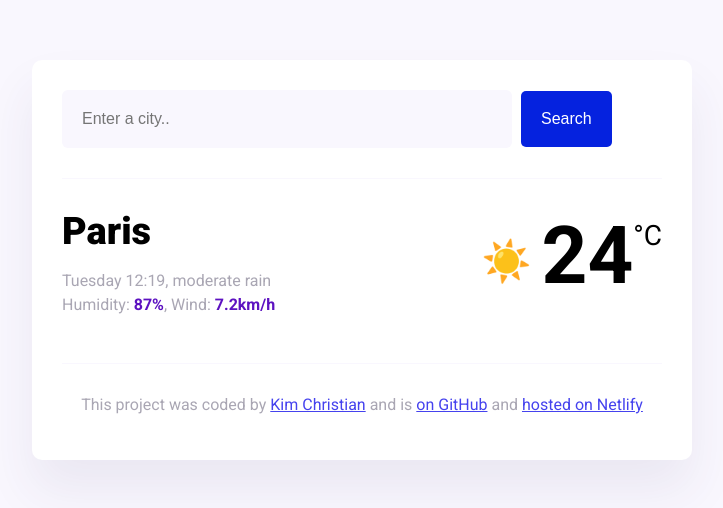
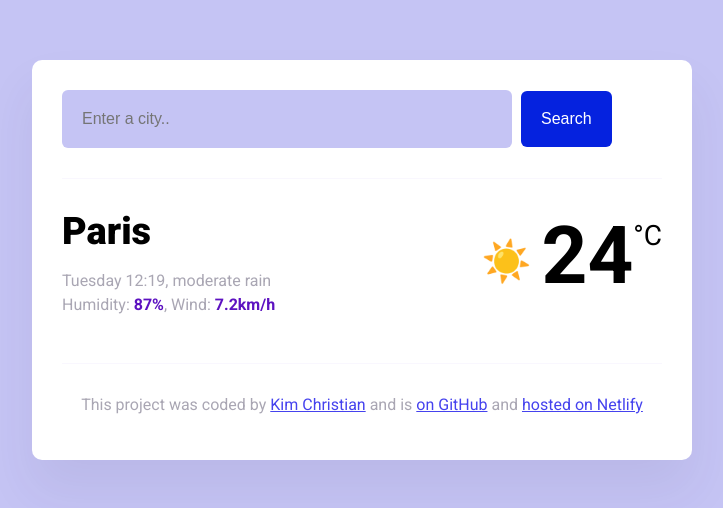
Before and after one commit to kimchris101/Final-Project, a plain HTML site: page index.html in a window 1280 px wide. Shown: the whole page, without its empty margins (278-1001 px from the left). Drawn offline with Linux system fonts and the light colour scheme.

Commit message:
Updated css
Changed background and search input color, Updated search button border radius

```diff
--- a/src/style.css
+++ b/src/style.css
@@ -1,5 +1,5 @@
 body {
-  background: #f9f7fe;
+  background: #c5c4f4;
   font-family: "Roboto", sans-serif;
 }
 
@@ -22,7 +22,7 @@ header {
 }
 
 .search-input {
-  background-color: #f9f7fe;
+  background-color: #c5c4f4;
   border: none;
   color: rgba(39, 33, 66, 0.4);
   font-size: 16px;
@@ -39,7 +39,7 @@ header {
   border: none;
   padding: 20px;
   line-height: 1;
-  border-radius: 5px;
+  border-radius: 6px;
 }
 
 main {
```
